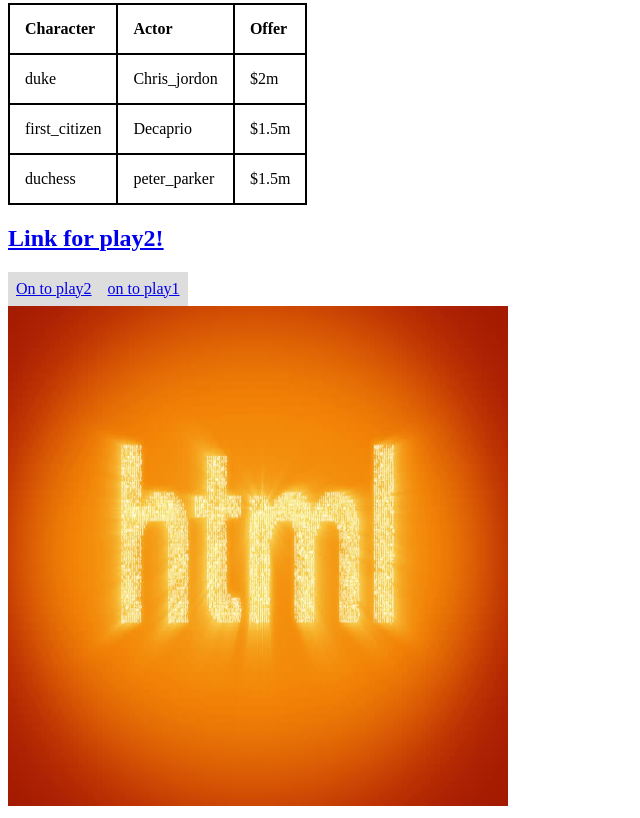
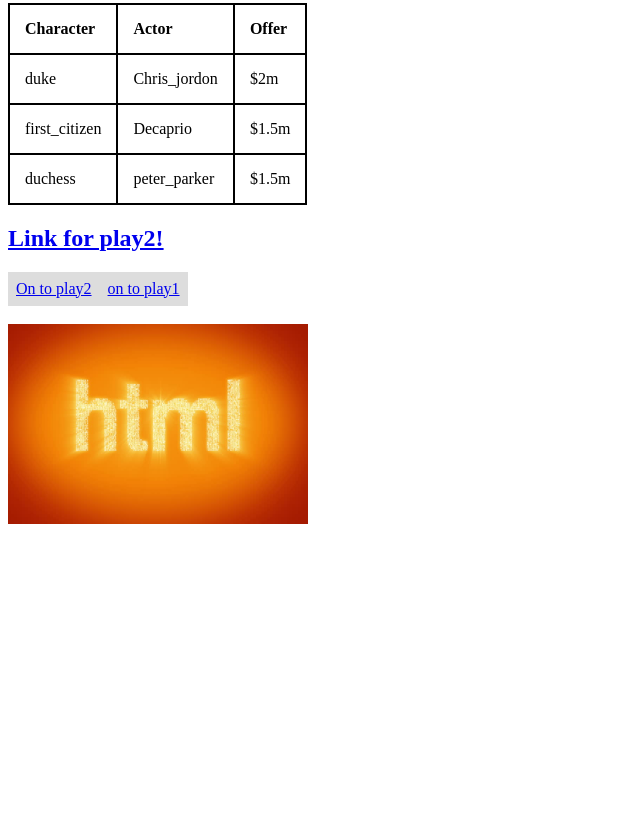
Before and after one commit to 44-563-WebApps-F21/webapps-f21-assignment-4-jawahar-reddy, a plain HTML site: page index.html in a window 1280 px wide. Shown: the part 3511-4329 px from the top of the page, without its empty margins (0-640 px from the left). After the commit the page ends 4047 px from the top, so only its background shows below. Drawn offline with Linux system fonts and the light colour scheme.

Commit message:
fixed some changes

```diff
--- a/index.html
+++ b/index.html
@@ -182,7 +182,7 @@
                 <ul>
                   <li><a href="index.html">On to play2</a></li>
                   <li><a href="play2.html">on to play1</a></li>
-                </ul>
-                <img src="bonus.jpg" alt="bonus" width="500" height="500"><br>
+                </ul><br>
+                <img src="bonus.jpg" alt="bonus" width="300" height="200"><br>
     </body>
 </html>
```
